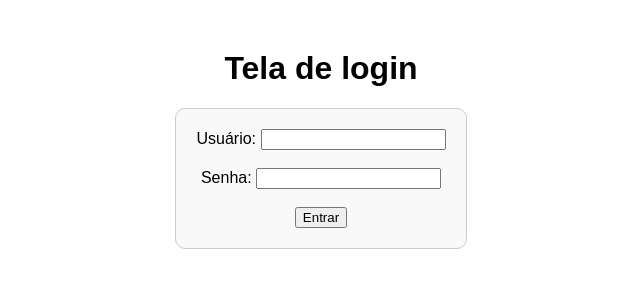
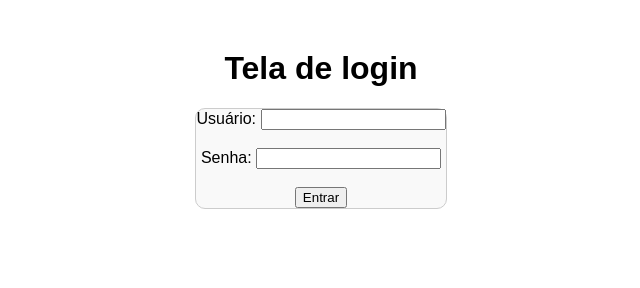
Before and after one commit to EduardoFrauzino/login-html-css-ci-cd, a plain HTML site: page index.html in a window 1280 px wide. Shown: the whole page, without its empty margins (319-959 px from the left). Drawn offline with Linux system fonts and the light colour scheme.

Commit message:
mudei o pixel

```diff
--- a/style.css
+++ b/style.css
@@ -7,7 +7,7 @@ body {
 
 form {
     display: inline-block;
-    padding: 20px;
+    padding: 30;
     border: 1px solid #ccc;
     border-radius: 10px;
     background-color: #f9f9f9;
```
